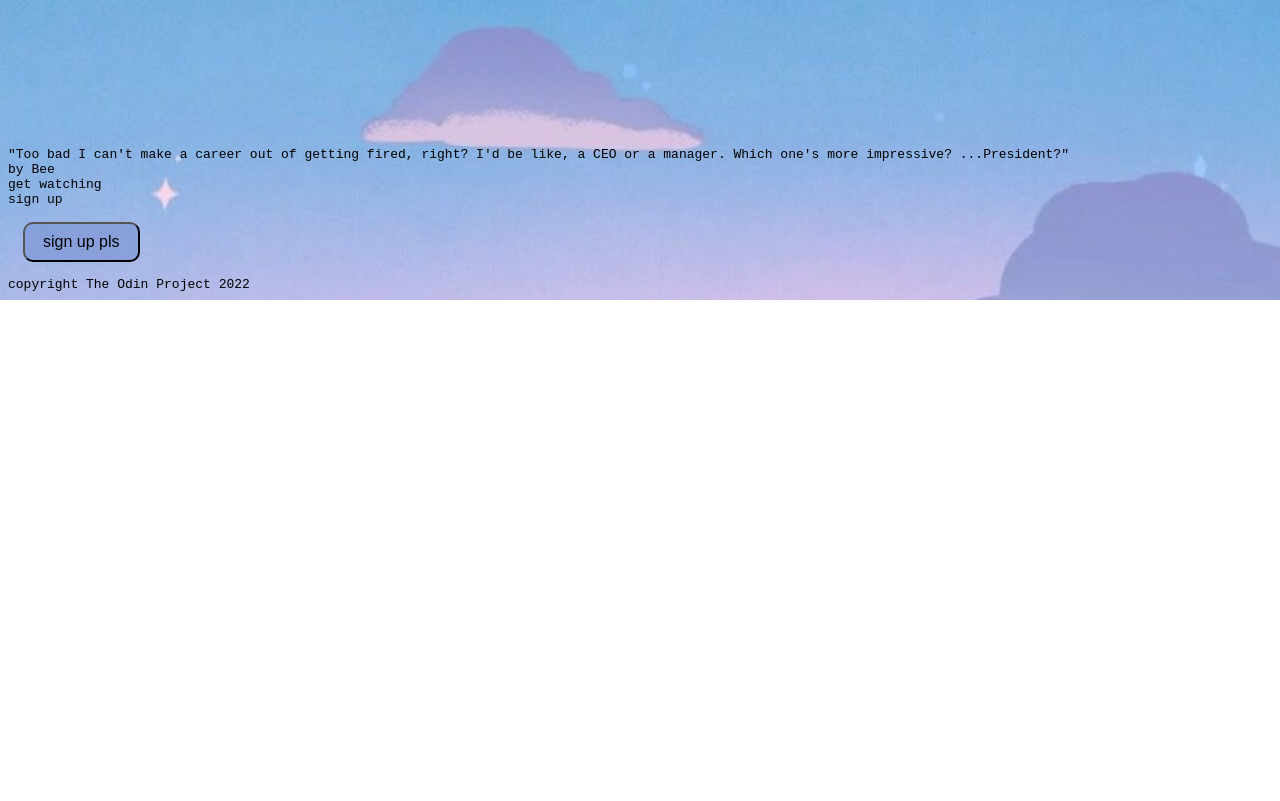
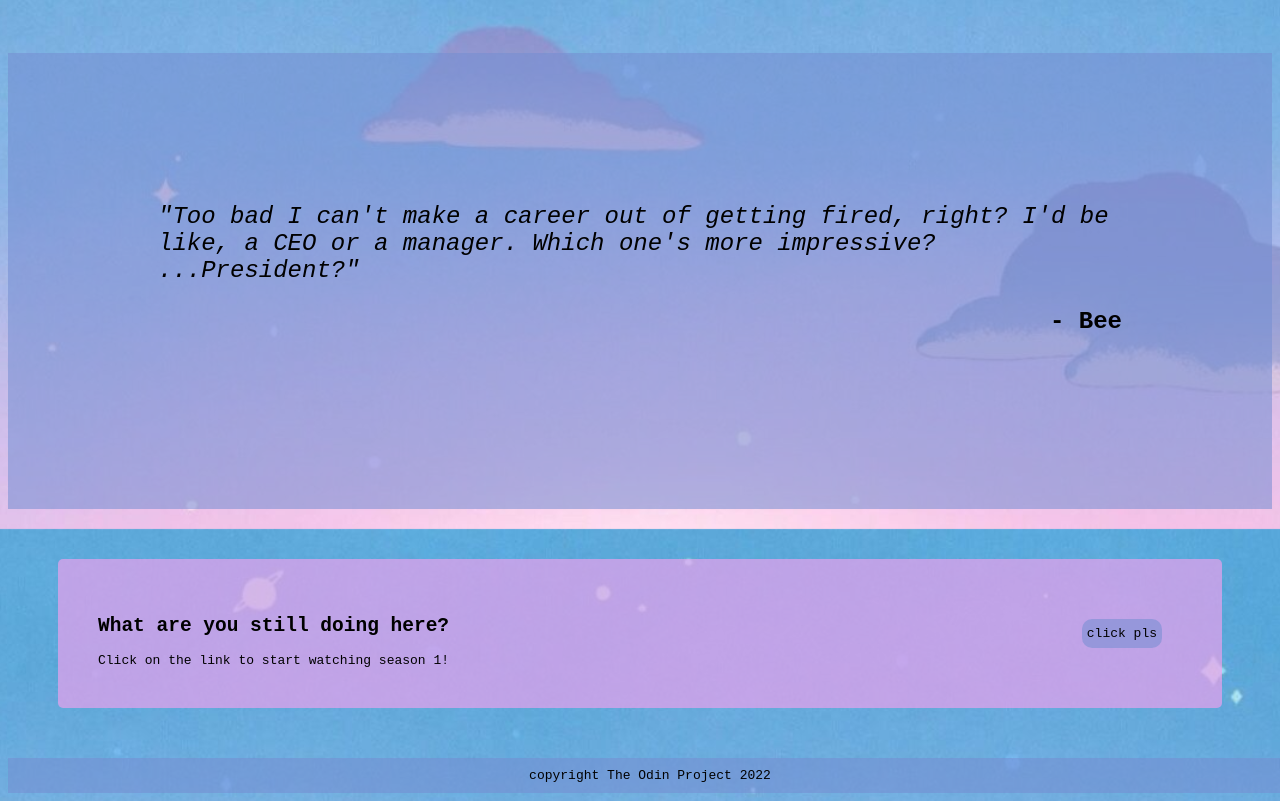
Before and after one commit to airielsk/page, a plain HTML site: page index.html in a window 1280 px wide. Shown: the part 1071-1872 px from the top of the page. Before the commit the page ends 1371 px from the top, so only its background shows below. Drawn offline with Linux system fonts and the light colour scheme.

Commit message:
final touches

```diff
--- a/index.html
+++ b/index.html
@@ -6,6 +6,7 @@
         <link rel="stylesheet" href="./stylesheet.css">
     </head>
     <body>
+        <page>
         <div class="header">
             <div class="left">
                  💫 Bee and Puppycat: Lazy in Space 💫
@@ -22,7 +23,7 @@
             <div class="left">
                 <div class="subheader">Bee and Puppycat</div>
                 <div class="text">Bee and PuppyCat is an original webseries created by Natasha Allegri and produced by Frederator Studios. It follows the lives of Bee, a directionless twenty-something woman, and PuppyCat, a mysterious creature that literally falls into her life one day. Together they work intergalactic temp jobs to pay the rent! </div>
-                <button class="join">join us</button>
+                <a href="https://www.youtube.com/watch?v=dop4MTlf_zc;" class="button">Watch now!</a>
             </div>
             <img src="../page/image/puppycat.JPEG" class="puppycat" alt="puppycat">
        </div>
@@ -48,15 +49,16 @@
         </div>
         </div>
 
-        <div class="quote">"Too bad I can't make a career out of getting fired, right? I'd be like, a CEO or a manager. Which one's more impressive? ...President?"</div>
-        <div class="subquote">by Bee</div>
-
+        <div class="quote">"Too bad I can't make a career out of getting fired, right? I'd be like, a CEO or a manager. Which one's more impressive? ...President?"
+            <p>- Bee</p>
+        </div>
         <div class="modal">
-            <div class="modalheader">get watching</div>
-            <div class="modaltext">sign up</div>
-            <button class="sign-up">sign up pls</button>
+            <div class="leftside">
+                <h2>What are you still doing here?</h2>
+                <p2>Click on the link to start watching season 1!</p2>
+            </div>
+            <a href="https://www.youtube.com/watch?v=dop4MTlf_zc;">click pls</a>
         </div>
+        <footer>copyright The Odin Project 2022</footer>
     </body>
-
-    <footer>copyright The Odin Project 2022</footer>
 </html>
--- a/stylesheet.css
+++ b/stylesheet.css
@@ -5,6 +5,7 @@ body {
     -o-background-size: cover;
     background-size: cover;
     font-family: monospace;
+    height: 100%;
 }
 img.puppycat {
     width: 300px;
@@ -37,6 +38,7 @@ img.puppycat {
 
 ul {
     list-style-type: none;
+    font-size: 15px;
 }
 
 .body {
@@ -77,13 +79,15 @@ button {
     font-size: 16px;
 }
 
-button.join {
+a.button {
     margin-right: auto;
+    font-weight: 300;
+    padding: 10px;
 }
 
 
 .body2 {
-    margin: 150px;
+    margin: 100px;
 }
 
 h1 {
@@ -97,6 +101,8 @@ h1 {
 
 .container {
     display: flex;
+    flex-wrap: wrap;
+    flex: 1 0 auto;
     justify-content: center;
     align-items: center;
     gap: 80px;
@@ -112,3 +118,47 @@ img {
     border-radius: 10px;
     margin-bottom: 15px;
 }
+
+.quote {
+    background-color: rgba(117, 142, 211, 0.555);
+    padding: 150px;
+    font-size: 24px;
+    font-style: italic;
+}
+
+p {
+    text-align: right;
+    font-weight: 900;
+    font-style: normal;
+}
+
+.modal {
+    background-color: rgba(238, 161, 238, 0.678) ;
+    margin: 50px;
+    padding: 40px;
+    border-radius: 5px;
+    display: flex;
+    justify-content: space-between;
+}
+
+a {
+    display: flex;
+    align-items: center;
+    text-decoration: none;
+    background-color: rgba(117, 142, 211, 0.555);
+    border-radius: 10px;
+    box-shadow: 20px;
+    color: #000;
+    padding: 5px;
+    margin: 20px;
+}
+
+footer {
+    display: flex;
+    justify-content: center;
+    padding: 10px;
+    background-color: rgba(117, 142, 211, 0.555);
+    width: 100%;
+    height: 100%;
+    left: 0;
+}
```
Also changed, not shown: 1 other file.
